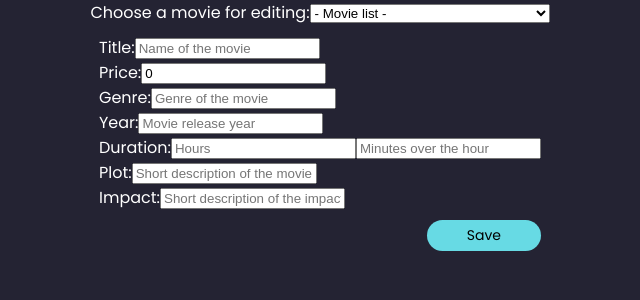
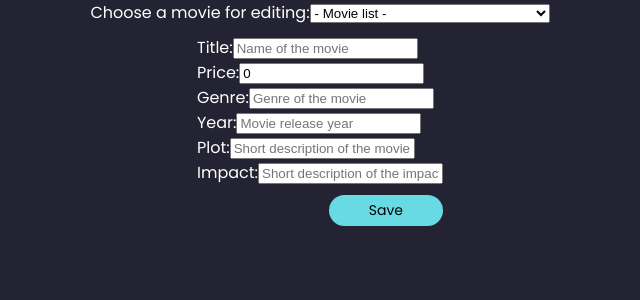
Before and after one commit to jesscampb/MovieSeatBooker, a React (Vite) app: page /admin in a window 1280 px wide. Shown: the top 300 px of the page, without its empty margins (320-960 px from the left). Built offline with nearby package versions, Linux system fonts and the light colour scheme; data requests are answered from the project's data file.

Commit message:
Removed properties "duration: hours, minutes" from db.json and everywhere in the project.

```diff
--- a/db.json
+++ b/db.json
@@ -5,10 +5,6 @@
       "title": "Citizen Kane",
       "genre": "Drama",
       "year": 1941,
-      "duration": {
-        "hours": 1,
-        "minutes": 59
-      },
       "price": 120,
       "plot": "A wealthy publishing tycoon’s life is traced through the memories of those who knew him.",
       "impact": "Revolutionized filmmaking with non-linear storytelling, deep focus, and innovative camera techniques."
@@ -18,10 +14,6 @@
       "title": "Pulp Fiction",
       "genre": "Crime",
       "year": 1994,
-      "duration": {
-        "hours": 2,
-        "minutes": 34
-      },
       "price": 140,
       "plot": "The intersecting lives of criminals and mobsters are told in a darkly comedic, non-linear narrative.",
       "impact": "Redefined the crime genre with its sharp dialogue, cultural references, and innovative storytelling."
@@ -31,10 +23,6 @@
       "title": "The Matrix",
       "genre": "Sci-Fi",
       "year": 1999,
-      "duration": {
-        "hours": 2,
-        "minutes": 16
-      },
       "price": 150,
       "plot": "A computer hacker learns about the true nature of reality and his role in a war against intelligent machines.",
       "impact": "Introduced groundbreaking visual effects (bullet time) and explored deep philosophical themes."
@@ -44,10 +32,6 @@
       "title": "Casablanca",
       "genre": "Romance",
       "year": 1942,
-      "duration": {
-        "hours": 1,
-        "minutes": 42
-      },
       "price": 110,
       "plot": "A cynical nightclub owner helps his former lover and her husband escape from Nazi-occupied Morocco.",
       "impact": "Set a gold standard for romance films, blending timeless themes with iconic performances and lines."
@@ -57,10 +41,6 @@
       "title": "Star Wars: Episode IV - A New Hope",
       "genre": "Sci-Fi",
       "year": 1977,
-      "duration": {
-        "hours": 2,
-        "minutes": 1
-      },
       "price": 160,
       "plot": "A young farmer joins a rebellion to destroy an evil empire’s planet-destroying weapon.",
       "impact": "Revolutionized blockbuster filmmaking, pioneering special effects and redefining the sci-fi genre."
@@ -70,10 +50,6 @@
       "title": "The Godfather",
       "genre": "Crime",
       "year": 1972,
-      "duration": {
-        "hours": 2,
-        "minutes": 55
-      },
       "price": 160,
       "plot": "A patriarch of a crime family passes control to his reluctant son amidst a web of betrayal and violence.",
       "impact": "Set the standard for crime dramas with its storytelling, cinematography, and character complexity."
@@ -83,10 +59,6 @@
       "title": "2001: A Space Odyssey",
       "genre": "Sci-Fi",
       "year": 1968,
-      "duration": {
-        "hours": 2,
-        "minutes": 29
-      },
       "price": 130,
       "plot": "A mysterious monolith influences humanity's evolution, culminating in a journey beyond the stars.",
       "impact": "Reimagined sci-fi as a serious art form, using stunning visuals and philosophical exploration."
@@ -96,10 +68,6 @@
       "title": "Psycho",
       "genre": "Horror",
       "year": 1960,
-      "duration": {
-        "hours": 1,
-        "minutes": 49
-      },
       "price": 120,
       "plot": "A secretary’s stay at a remote motel takes a terrifying turn when she encounters its disturbed owner.",
       "impact": "Redefined the horror genre with its suspenseful storytelling and shocking twists."
@@ -109,10 +77,6 @@
       "title": "Schindler's List",
       "genre": "Historical Drama",
       "year": 1993,
-      "duration": {
-        "hours": 3,
-        "minutes": 15
-      },
       "price": 170,
       "plot": "A German industrialist saves the lives of over a thousand Jewish refugees during the Holocaust.",
       "impact": "An emotionally profound work that portrayed the Holocaust with stark realism and humanity."
@@ -122,10 +86,6 @@
       "title": "Black Panther",
       "genre": "Action",
       "year": 2018,
-      "duration": {
-        "hours": 2,
-        "minutes": 14
-      },
       "price": 150,
       "plot": "T'Challa, the newly crowned king of Wakanda, must defend his nation and its advanced technology from a dangerous adversary.",
       "impact": "A cultural milestone in representation, it celebrated African culture while redefining superhero films as tools for deeper storytelling."
--- a/src/components/AdminMovieForm.tsx
+++ b/src/components/AdminMovieForm.tsx
@@ -20,14 +20,6 @@ const MovieSchema = Yup.object().shape({
     .min(1900, 'Year must be after 1900')
     .max(new Date().getFullYear(), 'Year must be current year or in the past')
     .nullable(),
-  duration: Yup.object().shape({
-    hours: Yup.number()
-      .min(0, 'Hours must be at least 0')
-      .nullable(),
-    minutes: Yup.number()
-      .min(0, 'Minutes must be at least 0')
-      .nullable()
-  }).nullable(),
   plot: Yup.string()
     .nullable(),
   impact: Yup.string()
@@ -40,10 +32,6 @@ function AdminMovieForm({movieToEdit}: AdminMovieFormProps) {
     title: '',
     genre: '',
     year: undefined,
-    duration: {
-      hours: undefined,
-      minutes: undefined
-    },
     price: 0,
     plot: '',
     impact: ''
@@ -103,20 +91,6 @@ function AdminMovieForm({movieToEdit}: AdminMovieFormProps) {
               ): null}
             </div>
 
-            <div className='form-duration'>
-              <label htmlFor='duration'>Duration:</label>
-
-              <Field type='number' name='duration.hours' id='duration.hours' placeholder='Hours' />
-              {errors.duration?.hours && touched.duration?.hours ? (
-                <div className='error-message'>{errors.duration?.hours}</div>
-              ): null}
-
-              <Field type='number' name='duration.minutes' id='duration.minutes' placeholder='Minutes over the hour' />
-              {errors.duration?.minutes && touched.duration?.minutes ? (
-                <div className='error-message'>{errors.duration?.minutes}</div>
-              ): null}
-            </div>
-
             <div className='form-plot'>
               <label htmlFor='plot'>Plot:</label>
               <Field type='text' name='plot' id='plot' placeholder='Short description of the movie plot' />
--- a/src/models/Movie.ts
+++ b/src/models/Movie.ts
@@ -3,10 +3,6 @@ export interface Movie {
     title: string;
     genre?: string;
     year?: number;
-    duration?: {
-        hours?: number;
-        minutes?: number;
-    };
     price: number;
     plot?: string;
     impact?: string;
```
